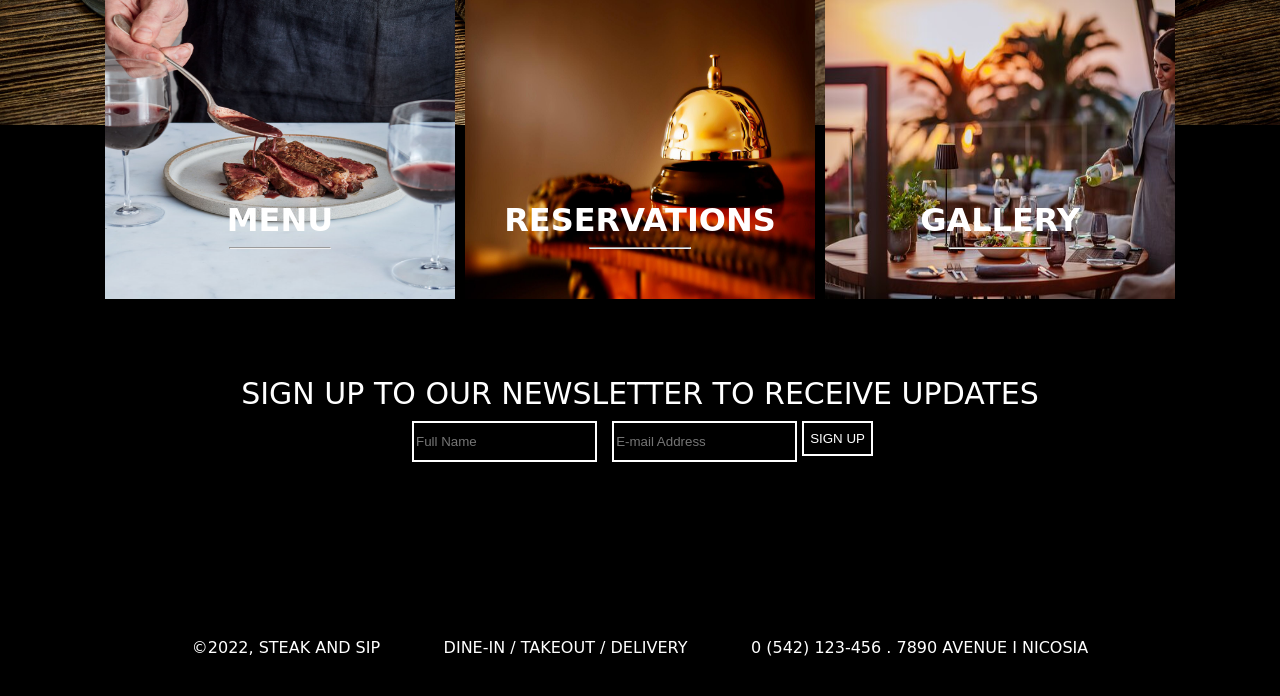
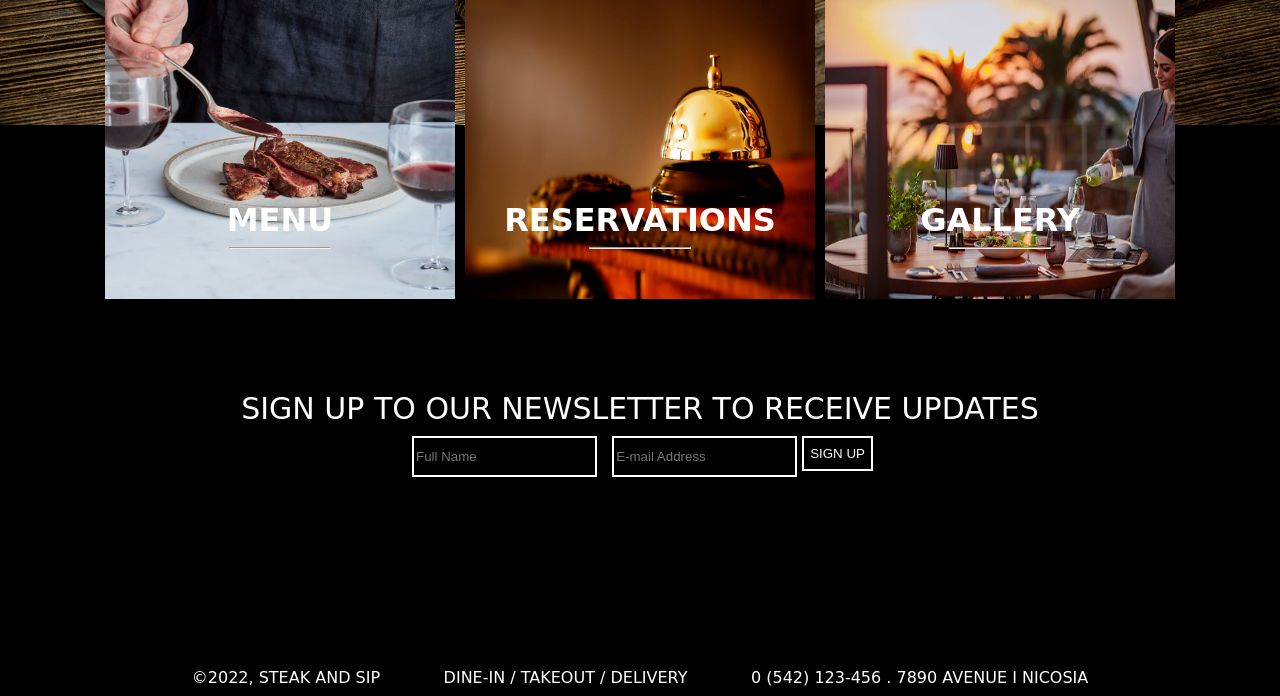
Before and after one commit to paula-petra/SteakandSip, a PHP site: page / in a window 1280 px wide. Shown: the part 755-1451 px from the top of the page. Before the commit the page ends 1411 px from the top, so only its background shows below. Run offline with PHP 8.4, Linux system fonts and the light colour scheme; some web fonts are replaced.

Commit message:
Add files via upload

```diff
--- a/style.css
+++ b/style.css
@@ -242,7 +242,7 @@ main section{
 #section3{
     background-color: black;
     width: 100%;
-    height: 220px;
+    height: 250px;
     display: flex;
     flex-direction: column;
     justify-content: center;
```
